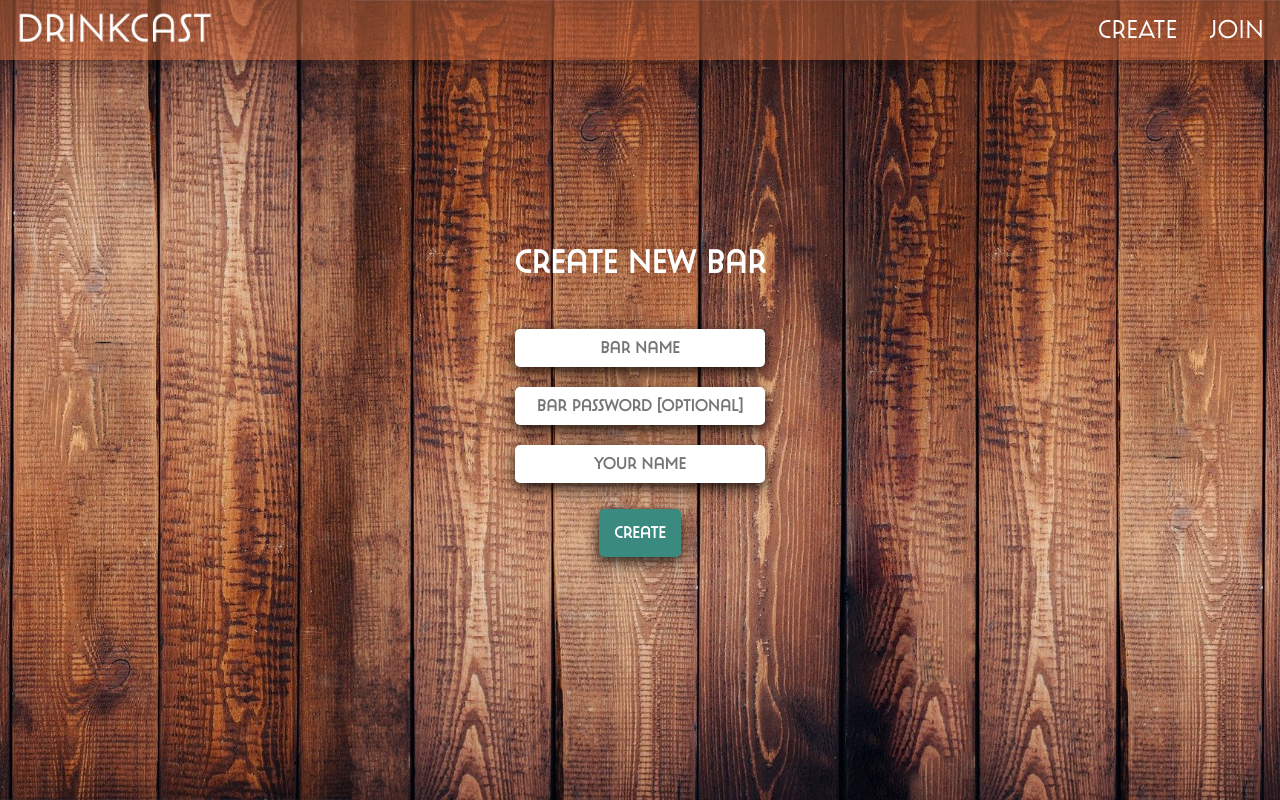
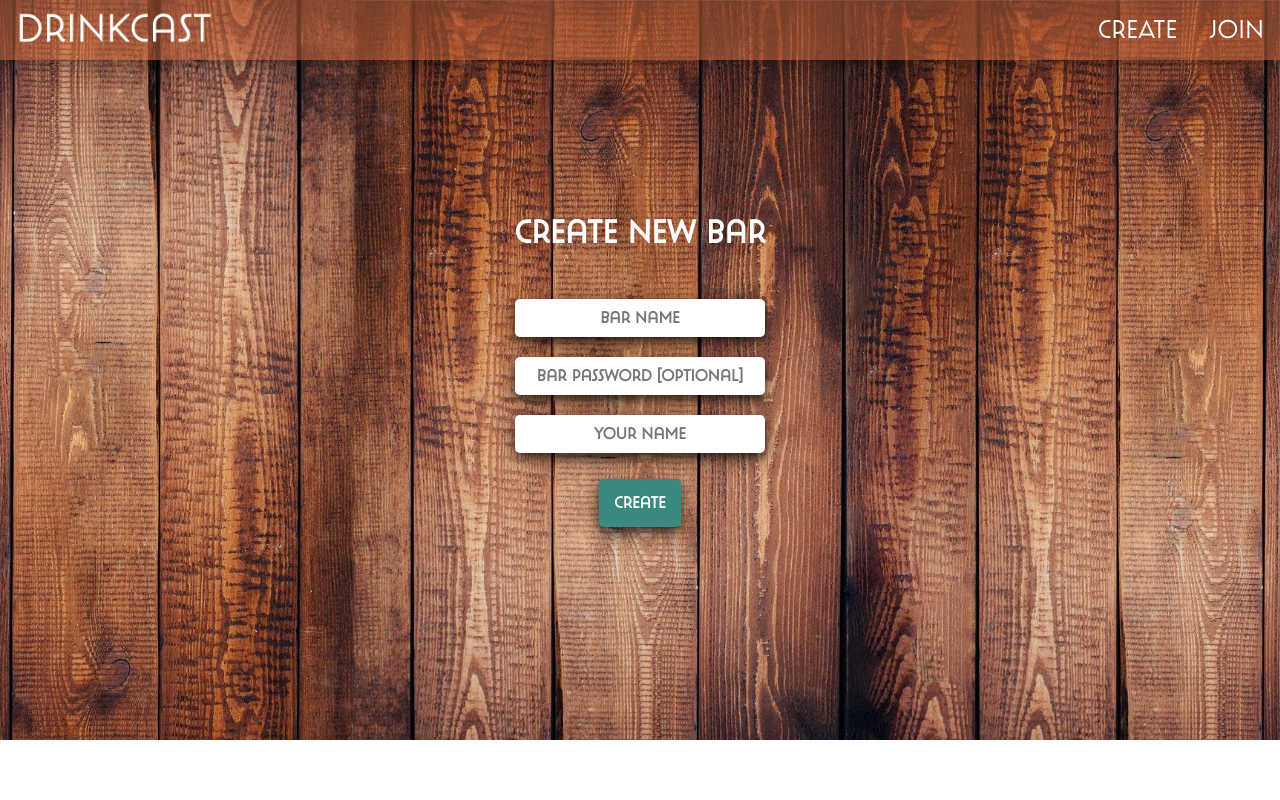
Before and after one commit to karleypetracca/drinkcast, a React (Create React App) app: page /createbar in a window 1280 px wide. Built offline with nearby package versions, Linux system fonts and the light colour scheme; what opentok-react would draw is missing.

Commit message:
removed the extra height attribute.

```diff
--- a/src/components/CreateBar.jsx
+++ b/src/components/CreateBar.jsx
@@ -8,14 +8,10 @@ import StateContext from '../context';
 import Nav from './Nav';
 import Button from './Button';
 import Input from './Input';
-import wood from '../images/wood.jpg';
 
 const FormDiv = styled.div`
   display: flex;
   height: var(--main-height);
-  background: url(${wood}) no-repeat top left fixed;
-  background-size: cover;
-  height: 100vh;
 `;
 
 const Form = styled.form`
--- a/src/components/JoinBar.jsx
+++ b/src/components/JoinBar.jsx
@@ -7,14 +7,11 @@ import StateContext from '../context';
 import Nav from './Nav';
 import Button from './Button';
 import Input from './Input';
-import wood from '../images/wood.jpg';
 
 const FormDiv = styled.div`
   display: flex;
   height: var(--main-height);
-  background: url(${wood}) no-repeat top left fixed;
-  background-size: cover;
-  height: 100vh;
+
 `;
 
 const Form = styled.form`
```
